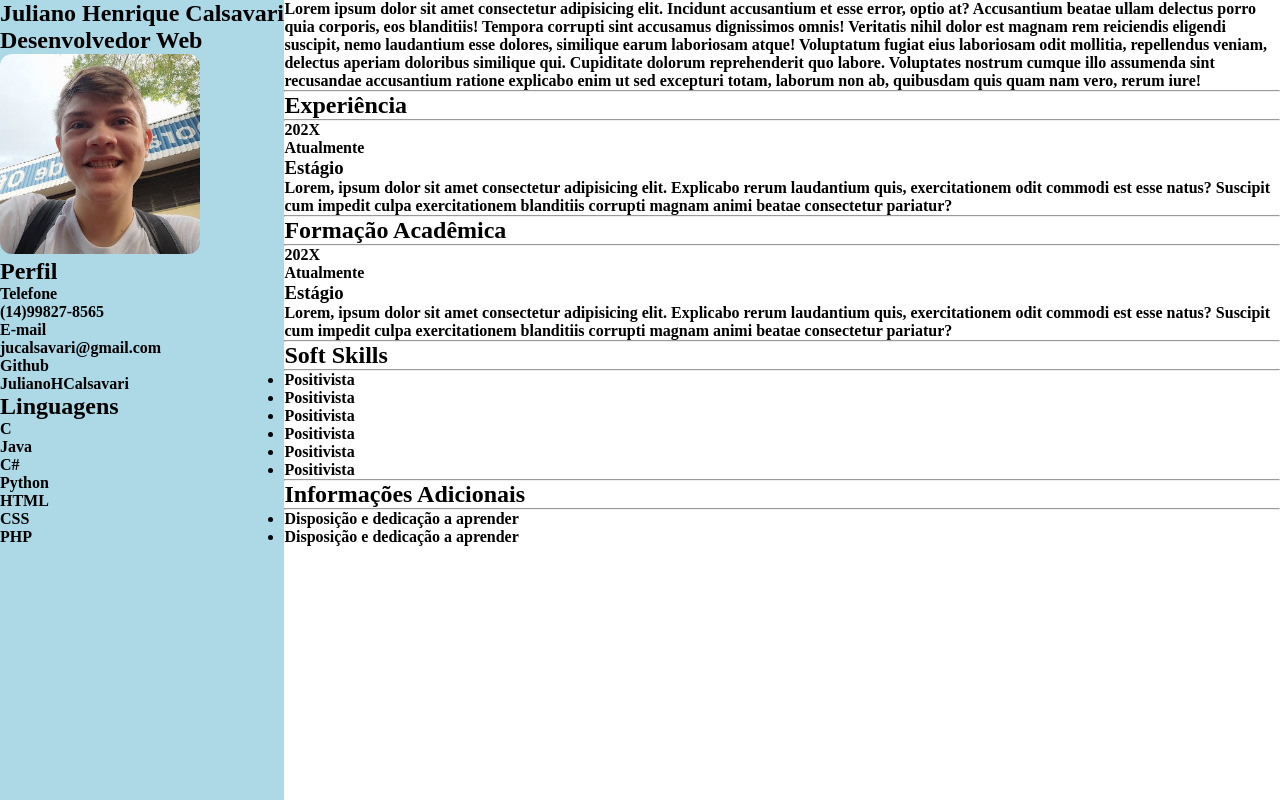
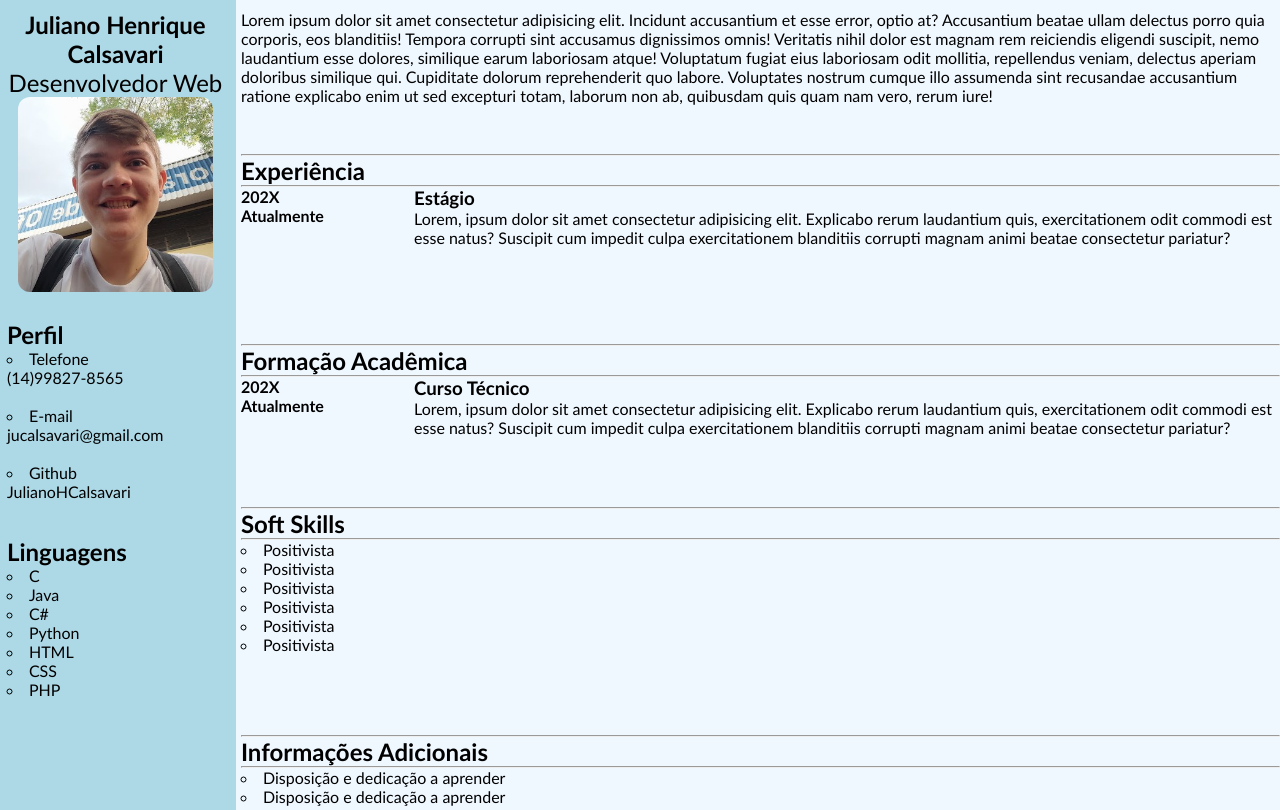
Before and after one commit to JulianoHCalsavari/Lista2-AP1, a plain HTML site: page Curriculo/index.html in a window 1280 px wide. Shown: the top 810 px of the page. Drawn offline with Linux system fonts and the light colour scheme.

Commit message:
Site 1 - pronto

```diff
--- a/Curriculo/CSS/style.css
+++ b/Curriculo/CSS/style.css
@@ -5,39 +5,116 @@
 *{
     padding: 0;
     margin: 0;
+    font-family: 'Gill Sans', 'Gill Sans MT', Calibri, 'Trebuchet MS', sans-serif;
 }
 
 /* Main */
 main{
-    height: 100vh;
-    width: 100vw;
+    height: 100%;
+    width: 100%;
     display: grid;
-    grid-template-columns: 2fr 7fr;
+    grid-template-columns: 2fr 9fr;
     row-gap: 10px;
+    column-gap: 10px;
+    background-color: aliceblue;
+}
+
+h1, #dev{
+    text-align: center;
+}
+
+#dev{
+    font-weight: 500;
 }
 
 /* Aside */
 img{
-    width: 200px;
-    height: 200px;
     border-radius: 12px;
+    text-align: center;
+    max-width: 90%;
+    max-height: 90%;
 }
 
 #lateral{
+    padding: 10px 5px 0px 0px;
+    height: 100%;
+    width: 100%;
+    display: grid;
     background-color: lightblue;
-
+    grid-template-columns: 3% 1fr 3%;
 }
 
-.topicos{
+.center{
+    display: grid;
+    grid-column: 2;
+}
 
+#grid1{
+    grid-template-rows: 1fr 3fr;
+    row-gap: 20px;
+}
+
+#grid2{
+    display: grid;
+    grid-template-rows: 1fr 1fr 2fr;
 }
 
 .lista{
-
+    list-style-type: circle;
+    list-style-position: inside;
 }
 
+#infos{
+    padding-top: 10px;
+    grid-template-columns: 2% 1fr 2%;
+}
 
+#grid3{
+    display: grid;
+    grid-template-rows: 1fr 2fr 2fr 2fr 2fr;
+    align-items: center;
+}
 
-#infos{
+.dados{
+    display: grid;
+    grid-template-columns: 1fr 5fr;
+}
 
+.dados2{
+    display: grid;
+    grid-template-columns: 1fr;
 }
+
+@media (max-width: 425px){
+    main{
+        grid-template-columns: 1fr;
+        row-gap: 10px;
+    }
+    #lateral{
+        height: 100%;
+    }
+
+    #grid1{
+        grid-template-rows: 1fr 1fr;
+    }
+
+    #grid2{
+        grid-template-rows: 1fr 1fr;
+    }
+
+    #grid3{
+        grid-template-rows: 1fr 1fr 1fr 1fr 1fr;
+    }
+
+    #infos{
+        grid-template-columns: 1fr;
+        padding-top: 0px;
+        row-gap: 0px;
+    }
+    .dados{
+        grid-template-columns: 1fr 4fr;
+    }
+    .just{
+        text-align: justify;
+    }
+}
--- a/Curriculo/index.html
+++ b/Curriculo/index.html
@@ -11,18 +11,24 @@
 
     <main>
         <aside id="lateral">
-            <h1><b>Juliano Henrique Calsavari<b></h1>
-            <h2>Desenvolvedor Web</h2>
+            <div id="grid1" class="center">
+                <div>
+                    <h1>Juliano Henrique Calsavari</h1>
+                    <h2 id="dev">Desenvolvedor Web</h>
                     <img src="Img/EU2.jpg" alt="Foto do Juliano Henrique Calsavari">
+                </div>
 
-            <h2 class="topicos">Perfil</h2>
+                <div id="grid2">
+                    <div>
+                        <h2>Perfil</h2>
                         <ul class="lista">
-                <li>Telefone<br>(14)99827-8565</li>
-                <li>E-mail<br>jucalsavari@gmail.com</li>
+                            <li>Telefone<br>(14)99827-8565<br><br></li>
+                            <li>E-mail<br>jucalsavari@gmail.com<br><br></li>
                             <li>Github<br>JulianoHCalsavari</li>
                         </ul>
-
-            <h2 class="topicos">Linguagens</h2>
+                    </div>
+                    <div>
+                        <h2>Linguagens</h2>
                         <ul class="lista">
                             <li>C</li>
                             <li>Java</li>
@@ -32,56 +38,61 @@
                             <li>CSS</li>
                             <li>PHP</li>
                         </ul>
+                    </div>
+                    <span></span>
+                </div>
+            </div>
         </aside>
 
         <article id="infos">
-            <p>Lorem ipsum dolor sit amet consectetur adipisicing elit. Incidunt accusantium et esse error, optio at? Accusantium beatae ullam delectus porro quia corporis, eos blanditiis! Tempora corrupti sint accusamus dignissimos omnis!
+            <section id="grid3" class="center">
+                <p class="just">Lorem ipsum dolor sit amet consectetur adipisicing elit. Incidunt accusantium et esse error, optio at? Accusantium beatae ullam delectus porro quia corporis, eos blanditiis! Tempora corrupti sint accusamus dignissimos omnis!
                 Veritatis nihil dolor est magnam rem reiciendis eligendi suscipit, nemo laudantium esse dolores, similique earum laboriosam atque! Voluptatum fugiat eius laboriosam odit mollitia, repellendus veniam, delectus aperiam doloribus similique qui.
                 Cupiditate dolorum reprehenderit quo labore. Voluptates nostrum cumque illo assumenda sint recusandae accusantium ratione explicabo enim ut sed excepturi totam, laborum non ab, quibusdam quis quam nam vero, rerum iure!</p>
+                <div>
                     <hr>
                     <h2>Experiência</h2>
                     <hr>
                     <div class="dados">
                         <!-- Direita -->
                         <div>
-                    <p>202X</p>
-                    <p>Atualmente</p>
+                            <p><b>202X<br>Atualmente</b></p>
                         </div>
 
                         <!-- Esquerda -->
                         <div>
                             <h3><b>Estágio</b></h3>
-                    <p>Lorem, ipsum dolor sit amet consectetur adipisicing elit. Explicabo rerum laudantium quis, exercitationem odit commodi est esse natus? Suscipit cum impedit culpa exercitationem blanditiis corrupti magnam animi beatae consectetur pariatur?</p>
+                            <p class="just">Lorem, ipsum dolor sit amet consectetur adipisicing elit. Explicabo rerum laudantium quis, exercitationem odit commodi est esse natus? Suscipit cum impedit culpa exercitationem blanditiis corrupti magnam animi beatae consectetur pariatur?</p>
+                        </div>
                     </div>
                 </div>
 
+                <div>
                     <hr>
                     <h2>Formação Acadêmica</h2>
                     <hr>
                     <div class="dados">
                         <!-- Direita -->
                         <div>
-                    <p>202X</p>
-                    <p>Atualmente</p>
+                            <p><b>202X<br>Atualmente</b></p>
                         </div>
 
                         <!-- Esquerda -->
                         <div>
-                    <h3><b>Estágio</b></h3>
-                    <p>Lorem, ipsum dolor sit amet consectetur adipisicing elit. Explicabo rerum laudantium quis, exercitationem odit commodi est esse natus? Suscipit cum impedit culpa exercitationem blanditiis corrupti magnam animi beatae consectetur pariatur?</p>
+                            <h3><b>Curso Técnico</b></h3>
+                            <p class="just">Lorem, ipsum dolor sit amet consectetur adipisicing elit. Explicabo rerum laudantium quis, exercitationem odit commodi est esse natus? Suscipit cum impedit culpa exercitationem blanditiis corrupti magnam animi beatae consectetur pariatur?</p>
+                        </div>
                     </div>
                 </div>
 
+                <div>
                     <hr>
                     <h2>Soft Skills</h2>
                     <hr>
-            <div class="dados">
-                <!-- Direita -->
-                <span></span>
-
+                    <div class="dados2">
                         <!-- Esquerda -->
                         <div>
-                    <ul>
+                            <ul class="lista">
                                 <li>Positivista</li>
                                 <li>Positivista</li>
                                 <li>Positivista</li>
@@ -91,22 +102,24 @@
                             </ul>
                         </div>
                     </div>
+                </div>
 
+                <div>
                     <hr>
                     <h2>Informações Adicionais</h2>
                     <hr>
-            <div class="dados">
-                <!-- Direita -->
-                <span></span>
-
+                    <div class="dados2">
                         <!-- Esquerda -->
                         <div>
-                    <ul>
+                            <ul class="lista">
                                 <li>Disposição e dedicação a aprender</li>
                                 <li>Disposição e dedicação a aprender</li>
                             </ul>
                         </div>
                     </div>
+                </div>
+
+            </section>
         </article>
     </main>
 
```
Lines whose indentation alone changed are shown as unchanged.
